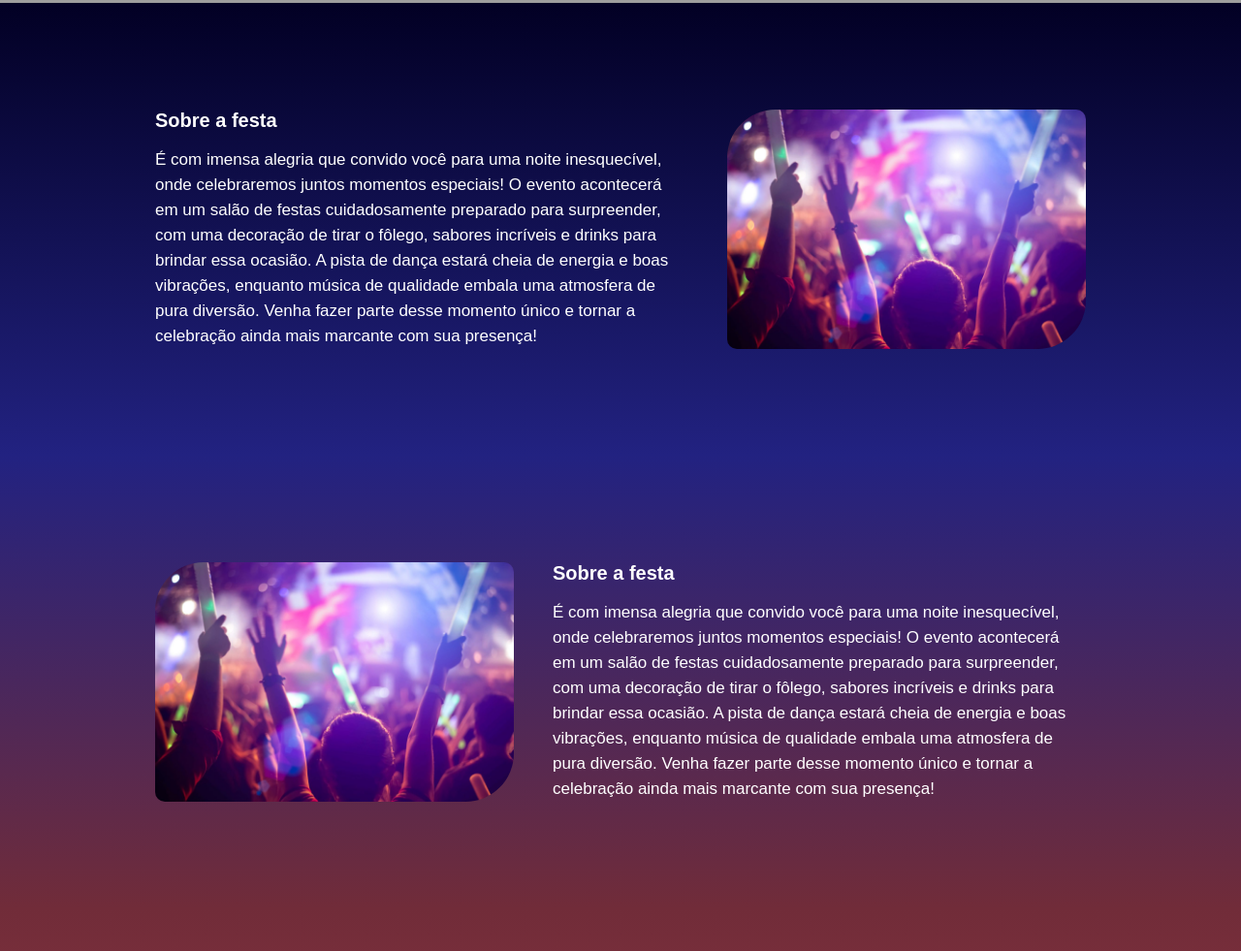
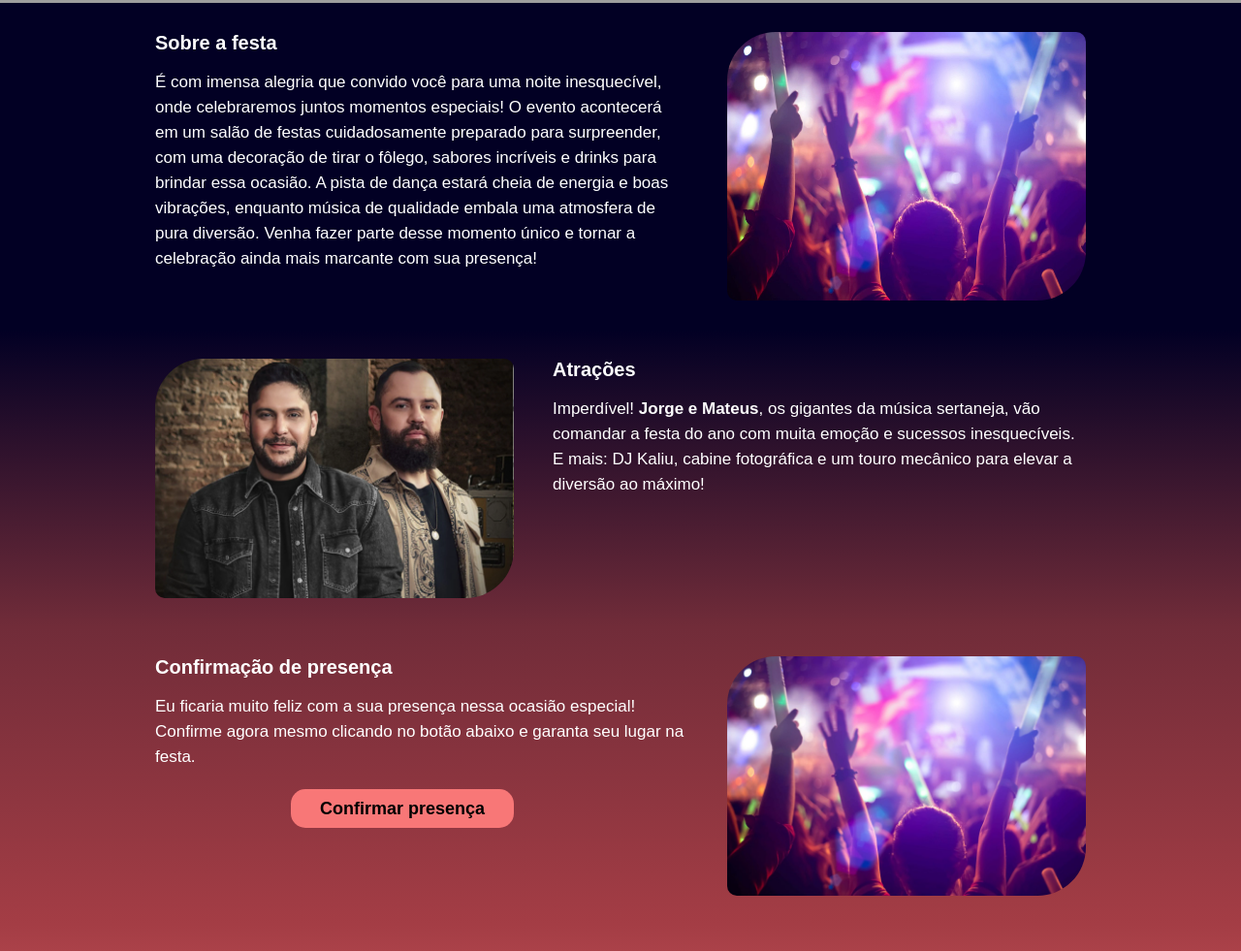
Before and after one commit to Rodrigo40tk/landpage_aniver_da_cris, a website built with Parcel: page src/index.html in a window 1280 px wide. Shown: the part 797-1778 px from the top of the page at 97% size. Built offline with nearby package versions, Linux system fonts and the light colour scheme; grey boxes are pictures that could not be loaded.

Commit message:
Finalizando o exercio

```diff
--- a/src/index.html
+++ b/src/index.html
@@ -32,25 +32,25 @@
             </div>
             <img class="event__image" src="./images/festa.jpg" alt="foto da Cris">
         </div>
-    </section>
-    <section class="event event--confirmacao event--image-left" >
+        <section class="event  event--atracoes event--image-left" >
             <div class="container"data-aos="fade-left" data-aos-duration="2000">
                 <div class="event__detalhes">
-                <h2 class="event__detalhes__titulo">Sobre a festa</h2>
+                    <h2 class="event__detalhes__titulo">Atrações</h2>
                     <p class="event__detalhes__descricao">
-                    É com imensa alegria que convido você para uma noite inesquecível, onde celebraremos juntos momentos especiais! O evento acontecerá em um salão de festas cuidadosamente preparado para surpreender, com uma decoração de tirar o fôlego, sabores incríveis e drinks para brindar essa ocasião. A pista de dança estará cheia de energia e boas vibrações, enquanto música de qualidade embala uma atmosfera de pura diversão. Venha fazer parte desse momento único e tornar a celebração ainda mais marcante com sua presença!
+                        Imperdível! <B>Jorge e Mateus</B>, os gigantes da música sertaneja, vão comandar a festa do ano com muita emoção e sucessos inesquecíveis. E mais: DJ Kaliu, cabine fotográfica e um touro mecânico para elevar a diversão ao máximo!
                     </p>
                 </div>
-            <img class="event__image" src="./images/festa.jpg" alt="foto da Cris">
+                <img class="event__image" src="./images/jorge-e-mateus.webp" alt="foto da Cris">
             </div>
         </section>
-    <section class="event  event--atracoes" >
+    <section class="event event--confirmacao" >
         <div class="container"data-aos="fade-right" data-aos-duration="2000">
             <div class="event__detalhes">
-                <h2 class="event__detalhes__titulo">Sobre a festa</h2>
+                <h2 class="event__detalhes__titulo">Confirmação de presença</h2>
                 <p class="event__detalhes__descricao">
-                    É com imensa alegria que convido você para uma noite inesquecível, onde celebraremos juntos momentos especiais! O evento acontecerá em um salão de festas cuidadosamente preparado para surpreender, com uma decoração de tirar o fôlego, sabores incríveis e drinks para brindar essa ocasião. A pista de dança estará cheia de energia e boas vibrações, enquanto música de qualidade embala uma atmosfera de pura diversão. Venha fazer parte desse momento único e tornar a celebração ainda mais marcante com sua presença!
+                    Eu ficaria muito feliz com a sua presença nessa ocasião especial! Confirme agora mesmo clicando no botão abaixo e garanta seu lugar na festa.
                 </p>
+                <a  class="event__button" href="https://wa.me/5551996174013" class="event__detalhes__botao">Confirmar presença</a>
             </div>
             <img class="event__image" src="./images/festa.jpg" alt="foto da Cris">
         </div>
@@ -66,6 +66,7 @@
             <img class="event__image" src="./images/festa.jpg" alt="foto da Cris">
         </div>
     </section>
+
     <script src="https://unpkg.com/aos@next/dist/aos.js"></script>
     <script src="scripts/main.js"></script>
 </body>
--- a/src/styles/_event.scss
+++ b/src/styles/_event.scss
@@ -1,17 +1,17 @@
 @use'variables';
 
 .event {
-    padding: 80px 0;
+    padding: 0px 0;
 
     &--sobre {
-        background-image: linear-gradient(variables.$blue1, variables.$blue2);
+        background-image: linear-gradient(variables.$blue1, variables.$blue1);
+    }
+
+    &--atracoes {
+        background-image: linear-gradient(variables.$blue1, variables.$pink1);
     }
 
     &--confirmacao {
-        background-image: linear-gradient(variables.$blue2, variables.$pink1);
-    }
-
-    &--atracoes {
         background-image: linear-gradient(variables.$pink1, variables.$pink2);
     }
 
@@ -39,6 +39,28 @@
 }
 
 
+&__button {
+    background-color: variables.$pink3;
+    color: variables.$secondaryTextColor;
+    padding: 10px 30px;
+    border-radius: 15px;
+    font-size: 18px;
+    font-weight: bold;
+    text-decoration: none;
+    transition: all 0.3s ease;
+   margin-left: 140px;
+
+    &:hover {
+        background-color: variables.$blue2;
+        color: variables.$textColor;
+        transform: scale(1.2);
+    }
+}
+
+
+
+
+
 &__detalhes {
     font-size: 18px;
     color: #fff;
@@ -47,6 +69,7 @@
     &__descricao {
         font-size: 17px;
         line-height: 26px;
+        margin-bottom: 30px;
 
 
     }
@@ -75,5 +98,11 @@
         margin-right: 0;
         margin-bottom: 16px;
     }
+
+    &__button {
+        margin: 0 auto;
+        display: block;
+        text-align: center;
+    }
 }
 }
--- a/src/styles/_hero.scss
+++ b/src/styles/_hero.scss
@@ -10,6 +10,8 @@
 
     &__title {
         font-family: "Lobster", sans-serif;
+
+        padding-top: 80px;
         margin-bottom: 50px;
         font-size: 45px;
         background: linear-gradient(90deg, #FFD700, #FFA500, #FF8C00);
@@ -24,22 +26,31 @@
         font-size: 40px;
         text-align: center;
         line-height: 50px;
+        padding-top: 70px;
 
 
 
     }
 
     @media (max-width: 640px) {
-        padding-top: 50px;
+        height: 30VH;
+        padding-top: 5px;
         background-image: url(../images/Apresentação\ mídia\ kit\ blogueira\ delicado\ rosa.png);
         background-repeat: no-repeat;
         background-size: 100%;
         background-position: center;
         clip-path: inset(0 0 0 0%);
 
+        &__title {
+            font-size: 15px;
+            padding-top: 2px;
+            margin-bottom: 1px;
+        }
+
         &__text {
             font-size: 14px;
             line-height: 24px;
+            padding-top: 10PX;
         }
     }
 }
```
Also changed, not shown: src/images/jorge-e-mateus.webp (added). Lines whose indentation alone changed are shown as unchanged.
